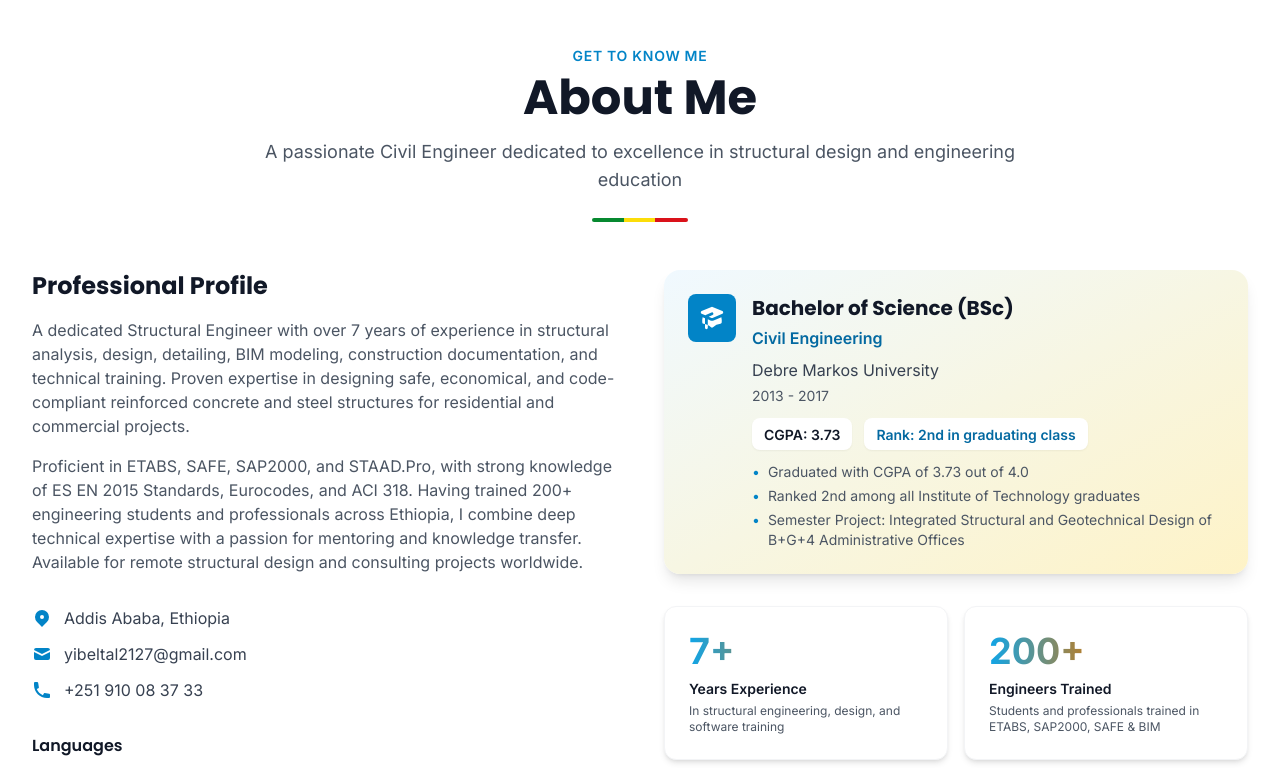
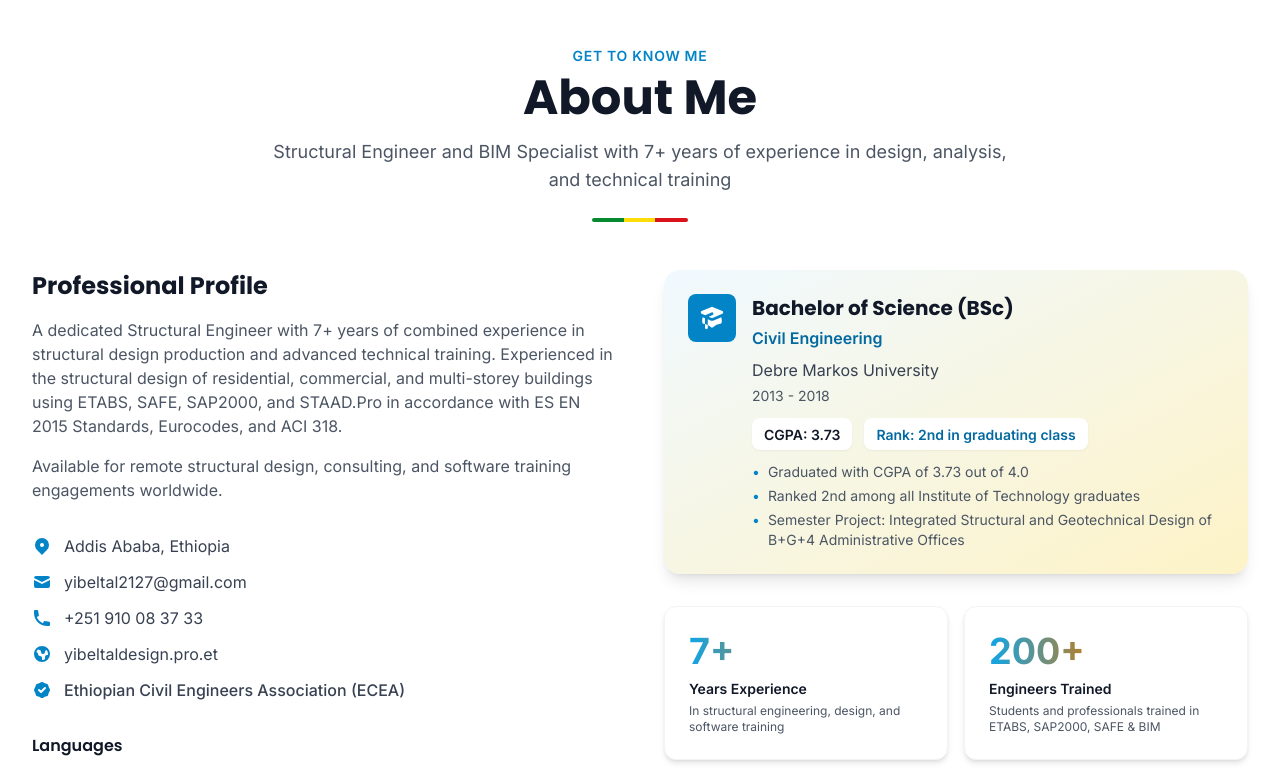
Before and after one commit to Ayib2127/my_portfolio_final, a Next.js app: page / in a window 1280 px wide. Shown: the part 900-1668 px from the top of the page. Built offline with nearby package versions, Linux system fonts and the light colour scheme; no server answers.

Commit message:
Sync all data with latest CV: Emarosh Jan 2026, graduation 2018, ECEA membership, website, WhatsApp, footer & bio consistency fixes, reference added

```diff
--- a/src/components/sections/About.tsx
+++ b/src/components/sections/About.tsx
@@ -6,7 +6,7 @@ import Section, { SectionHeader } from '@/components/ui/Section'
 import { personalInfo } from '@/data/personal'
 import { education } from '@/data/experience'
 import { achievements } from '@/data/testimonials'
-import { HiAcademicCap, HiLocationMarker, HiMail, HiPhone } from 'react-icons/hi'
+import { HiAcademicCap, HiLocationMarker, HiMail, HiPhone, HiGlobe, HiBadgeCheck } from 'react-icons/hi'
 
 export default function About() {
   const educationData = education[0]
@@ -16,7 +16,7 @@ export default function About() {
       <SectionHeader
         subtitle="Get to Know Me"
         title="About Me"
-        description="A passionate Civil Engineer dedicated to excellence in structural design and engineering education"
+        description="Structural Engineer and BIM Specialist with 7+ years of experience in design, analysis, and technical training"
       />
 
       <div className="grid grid-cols-1 lg:grid-cols-2 gap-8 sm:gap-10 lg:gap-12 mb-12 sm:mb-16">
@@ -37,21 +37,35 @@ export default function About() {
           {/* Contact Info */}
           <div className="mt-8 space-y-3">
             <div className="flex items-center space-x-3 text-gray-700">
-              <HiLocationMarker className="w-5 h-5 text-primary-600" />
+              <HiLocationMarker className="w-5 h-5 text-primary-600 flex-shrink-0" />
               <span>{personalInfo.location}</span>
             </div>
             <div className="flex items-center space-x-3 text-gray-700">
-              <HiMail className="w-5 h-5 text-primary-600" />
+              <HiMail className="w-5 h-5 text-primary-600 flex-shrink-0" />
               <a href={`mailto:${personalInfo.email}`} className="hover:text-primary-600 transition-colors">
                 {personalInfo.email}
               </a>
             </div>
             <div className="flex items-center space-x-3 text-gray-700">
-              <HiPhone className="w-5 h-5 text-primary-600" />
+              <HiPhone className="w-5 h-5 text-primary-600 flex-shrink-0" />
               <a href={`tel:${personalInfo.phone}`} className="hover:text-primary-600 transition-colors">
                 {personalInfo.phone}
               </a>
             </div>
+            {personalInfo.website && (
+              <div className="flex items-center space-x-3 text-gray-700">
+                <HiGlobe className="w-5 h-5 text-primary-600 flex-shrink-0" />
+                <a href={personalInfo.website} target="_blank" rel="noopener noreferrer" className="hover:text-primary-600 transition-colors">
+                  {personalInfo.website.replace('https://', '')}
+                </a>
+              </div>
+            )}
+            {personalInfo.membership && (
+              <div className="flex items-center space-x-3 text-gray-700">
+                <HiBadgeCheck className="w-5 h-5 text-primary-600 flex-shrink-0" />
+                <span className="font-medium">{personalInfo.membership}</span>
+              </div>
+            )}
           </div>
 
           {/* Languages */}
--- a/src/components/sections/Experience.tsx
+++ b/src/components/sections/Experience.tsx
@@ -126,7 +126,7 @@ export default function Experience() {
             Looking for a Skilled Structural Engineer or Trainer?
           </h3>
           <p className="text-gray-600 mb-6 max-w-2xl mx-auto">
-            With over 5 years of combined experience in structural engineering and software training,
+            With over 7 years of experience in structural engineering and software training,
             I&apos;m ready to bring value to your next project or training program.
           </p>
           <a
--- a/src/data/experience.ts
+++ b/src/data/experience.ts
@@ -3,38 +3,38 @@ import { WorkExperience, Education } from '@/types'
 export const workExperience: WorkExperience[] = [
   {
     id: '1',
-    title: 'Structural Engineer',
+    title: 'Structural Design Engineer',
     company: 'Emarosh Engineering PLC',
     location: 'Addis Ababa, Ethiopia',
-    startDate: '2024-01',
+    startDate: '2026-01',
     endDate: 'Present',
-    description: 'Delivering structural analysis, design, and documentation for residential and commercial building projects in compliance with international engineering standards.',
+    description: 'Delivering structural analysis, design, and documentation for high-rise reinforced concrete buildings in compliance with ES EN 2015 Standards and Eurocodes.',
     responsibilities: [
-      'Structural analysis and design of RC and steel structures using ETABS, SAFE, and SAP2000',
-      'Preparation of structural calculations and design reports compliant with ES EN 2015, Eurocodes, and ACI 318',
-      'Preparation of structural framing plans, reinforcement detailing, and construction drawings',
-      'Quantity take-off, BOQ preparation, and cost estimation',
-      'Design review and coordination with multidisciplinary teams',
-      'Site supervision and construction monitoring to ensure design-to-site compliance',
+      'Designed and analyzed high-rise reinforced concrete buildings (up to 3B|G|16|Terrace) using ETABS and designed foundation systems using SAFE',
+      'Prepared structural drafting, design reports, and technical documentation',
+      'Updated structural drawings and as-built documentation based on site modifications',
+      'Provided structural engineering support across multiple construction projects and collaborated on complex design reviews with senior management',
+      'Coordinated with architects, MEP engineers, and construction teams',
+      'Site supervision and structural quality assurance',
+      'Ensured structural designs complied with ES EN 2015 and Eurocodes',
     ],
-    technologies: ['ETABS', 'SAP2000', 'SAFE', 'AutoCAD', 'Revit Structure'],
+    technologies: ['ETABS', 'SAFE', 'SAP2000', 'AutoCAD', 'Revit Structure'],
   },
   {
     id: '2',
-    title: 'Structural Engineering Software Trainer',
-    company: 'Eagle Language, Computer and Engineering Software Training Institute',
+    title: 'Senior Structural Software Lead & Trainer',
+    company: 'Eagle Training Institute',
     location: 'Addis Ababa, Ethiopia',
     startDate: '2021-11',
     endDate: '2023-09',
-    description: 'Provided comprehensive training on structural engineering software to students and professionals, preparing detailed training manuals and conducting hands-on sessions.',
+    description: 'Led structural engineering software training programs for professionals, graduates, and government institutions based on ES EN 2015 standards.',
     responsibilities: [
-      'Trained students and professionals in ETABS, SAP2000, SAFE, Revit Structure, and ArchiCAD',
-      'Prepared comprehensive training manuals for analysis and design of high-rise buildings',
-      'Conducted practical workshops on structural software applications',
-      'Developed curriculum for advanced structural engineering courses',
-      'Mentored students on real-world engineering projects',
+      'Delivered professional training in ETABS, SAFE, SAP2000, STAAD.Pro, Revit Structure, ArchiCAD, and AutoCAD',
+      'Developed structural engineering training manuals based on ES EN 2015',
+      'Designed practical engineering workshops for professionals, graduates, and government institutions',
+      'Mentored engineers in structural design workflows and BIM applications',
     ],
-    technologies: ['ETABS', 'SAP2000', 'SAFE', 'ArchiCAD', 'Revit Structure'],
+    technologies: ['ETABS', 'SAFE', 'SAP2000', 'STAAD.Pro', 'Revit Structure', 'ArchiCAD', 'AutoCAD'],
   },
   {
     id: '3',
@@ -43,49 +43,14 @@ export const workExperience: WorkExperience[] = [
     location: 'Addis Ababa, Ethiopia',
     startDate: '2018-08',
     endDate: '2021-09',
-    description: 'Executed structural planning and design for residential and high-rise commercial buildings, performed site supervision, and prepared detailed cost estimations.',
+    description: 'Executed structural analysis and design for multi-story residential and commercial buildings.',
     responsibilities: [
-      'Structural planning and design for residential buildings and high-rise commercial projects',
-      'Site supervision and quality control',
-      'Prepared Bill of Quantities (BOQ) and cost estimations',
-      'Structural analysis using ETABS, SAP2000, and SAFE',
-      'Coordinated with architects and MEP engineers',
-      'Reviewed and approved construction drawings',
+      'Executed structural analysis and design for multi-story buildings using ETABS, SAP2000, and SAFE',
+      'Developed structural framing plans, Bill of Quantities (BOQ), and cost estimations',
+      'Conducted site supervision to ensure design-to-site compliance',
+      'Coordinated with architects and MEP engineers on construction projects',
     ],
     technologies: ['ETABS', 'SAP2000', 'SAFE', 'AutoCAD'],
-  },
-  {
-    id: '4',
-    title: 'Senior Technical Instructor',
-    company: 'Smart Computer and Engineering Software Training Institute',
-    location: 'Bahir Dar, Ethiopia',
-    startDate: '2016-06',
-    endDate: '2017-10',
-    description: 'Instructed students and engineering professionals in structural analysis software and BIM tools.',
-    responsibilities: [
-      'Delivered professional training in ETABS, SAP2000, STAAD.Pro, and Revit Structure',
-      'Developed training materials, practical exercises, and course content',
-      'Mentored engineering students and professionals',
-      'Provided technical consultation and software implementation support',
-      'Conducted structural engineering and BIM capacity-building programs',
-    ],
-    technologies: ['SAP2000', 'ETABS', 'STAAD.Pro', 'Revit Structure'],
-  },
-  {
-    id: '5',
-    title: 'Intern — Structural Engineering',
-    company: 'Nurhussien Addis Architects and Engineers Consultant',
-    location: 'Bahir Dar, Ethiopia',
-    startDate: '2017-03',
-    endDate: '2017-07',
-    description: 'Gained practical experience in structural design and site supervision during university internship program.',
-    responsibilities: [
-      'Assisted senior engineers with structural design calculations',
-      'Participated in site supervision activities',
-      'Prepared technical drawings and reports',
-      'Learned industry best practices and standards',
-    ],
-    technologies: ['AutoCAD', 'ETABS'],
   },
 ]
 
@@ -97,7 +62,7 @@ export const education: Education[] = [
     institution: 'Debre Markos University',
     location: 'Debre Markos, Ethiopia',
     startDate: '2013',
-    endDate: '2017',
+    endDate: '2018',
     gpa: '3.73',
     rank: '2nd in graduating class',
     achievements: [
--- a/src/data/personal.ts
+++ b/src/data/personal.ts
@@ -3,24 +3,26 @@ import { PersonalInfo } from '@/types'
 export const personalInfo: PersonalInfo = {
   name: 'Yibeltal Ebabu Dires',
   title: 'Structural Engineer | BIM Specialist | Engineering Software Trainer',
-  subtitle: 'Designing safe, economical, and code-compliant RC & steel structures — and training the next generation of engineers',
+  subtitle: 'Designing Safe, Efficient & Code-Compliant Structures',
   location: 'Addis Ababa, Ethiopia',
   email: 'yibeltal2127@gmail.com',
   phone: '+251 910 08 37 33',
   telegram: '+251910083733',
-  bio: `A dedicated Structural Engineer with over 7 years of experience in structural analysis, design, detailing, BIM modeling, construction documentation, and technical training. Proven expertise in designing safe, economical, and code-compliant reinforced concrete and steel structures for residential and commercial projects.
+  website: 'https://yibeltaldesign.pro.et',
+  bio: `A dedicated Structural Engineer with 7+ years of combined experience in structural design production and advanced technical training. Experienced in the structural design of residential, commercial, and multi-storey buildings using ETABS, SAFE, SAP2000, and STAAD.Pro in accordance with ES EN 2015 Standards, Eurocodes, and ACI 318.
 
-Proficient in ETABS, SAFE, SAP2000, and STAAD.Pro, with strong knowledge of ES EN 2015 Standards, Eurocodes, and ACI 318. Having trained 200+ engineering students and professionals across Ethiopia, I combine deep technical expertise with a passion for mentoring and knowledge transfer. Available for remote structural design and consulting projects worldwide.`,
+Available for remote structural design, consulting, and software training engagements worldwide.`,
   languages: [
     { name: 'Amharic', proficiency: 'Native' },
-    { name: 'English', proficiency: 'Proficient (C1/C2)' },
-    { name: 'Geez', proficiency: 'Basic' },
+    { name: 'English', proficiency: 'Professional Proficiency' },
   ],
+  membership: 'Ethiopian Civil Engineers Association (ECEA)',
   social: {
     linkedin: 'https://www.linkedin.com/in/yibeltal-dires-011a85132',
     github: '',
     twitter: '',
     telegram: 'https://t.me/251910083733',
+    whatsapp: 'https://wa.me/251910083733',
   },
 }
 
--- a/src/types/index.ts
+++ b/src/types/index.ts
@@ -7,8 +7,10 @@ export interface PersonalInfo {
   email: string
   phone: string
   telegram?: string
+  website?: string
   bio: string
   languages: Language[]
+  membership?: string
   social: SocialLinks
 }
 
@@ -23,6 +25,7 @@ export interface SocialLinks {
   twitter?: string
   facebook?: string
   telegram?: string
+  whatsapp?: string
 }
 
 // Work Experience Types
```
Also changed, not shown: src/components/layout/Footer.tsx (+12 -12 lines), src/components/sections/Contact.tsx (+12 -1 lines), src/components/sections/Hero.tsx (+12 -1 lines), src/data/testimonials.ts (+9 -0 lines).
